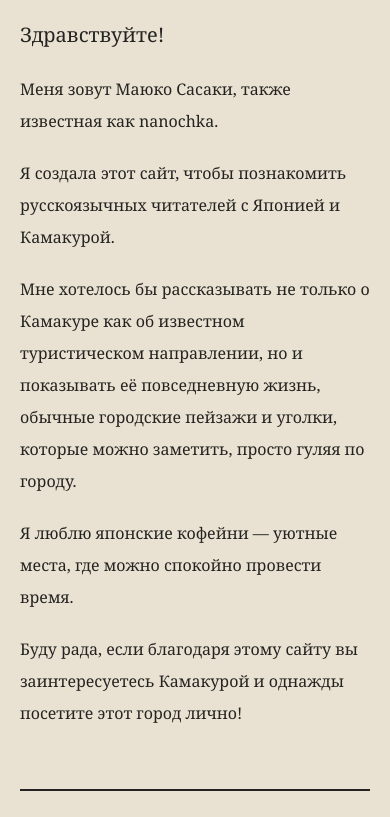
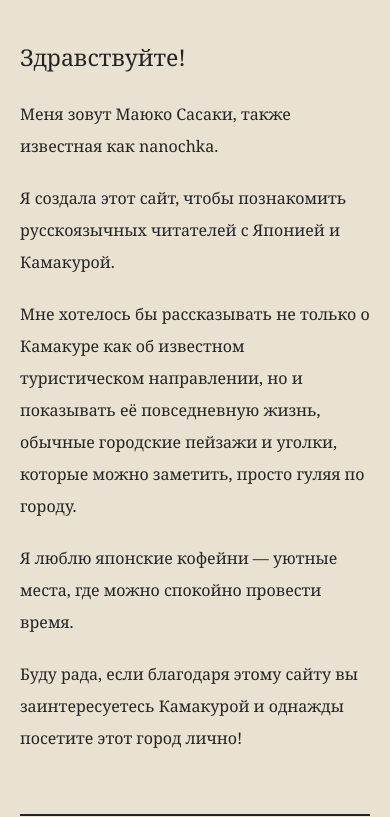
Before and after one commit to mori-chka/kamakura-ru, a plain HTML site: page about.html in a window 390 px wide. Shown: the part 441-1258 px from the top of the page. Drawn offline with Linux system fonts and the light colour scheme.

Commit message:
Update style.css

```diff
--- a/style.css
+++ b/style.css
@@ -321,13 +321,3 @@ footer {
     color: var(--red);
     font-size: 18px;
 }
-
-@media (max-width: 600px) {
-    .about-page {
-        padding-top: 40px;
-    }
-
-    .about-language h3 {
-        font-size: 20px;
-    }
-}
```
